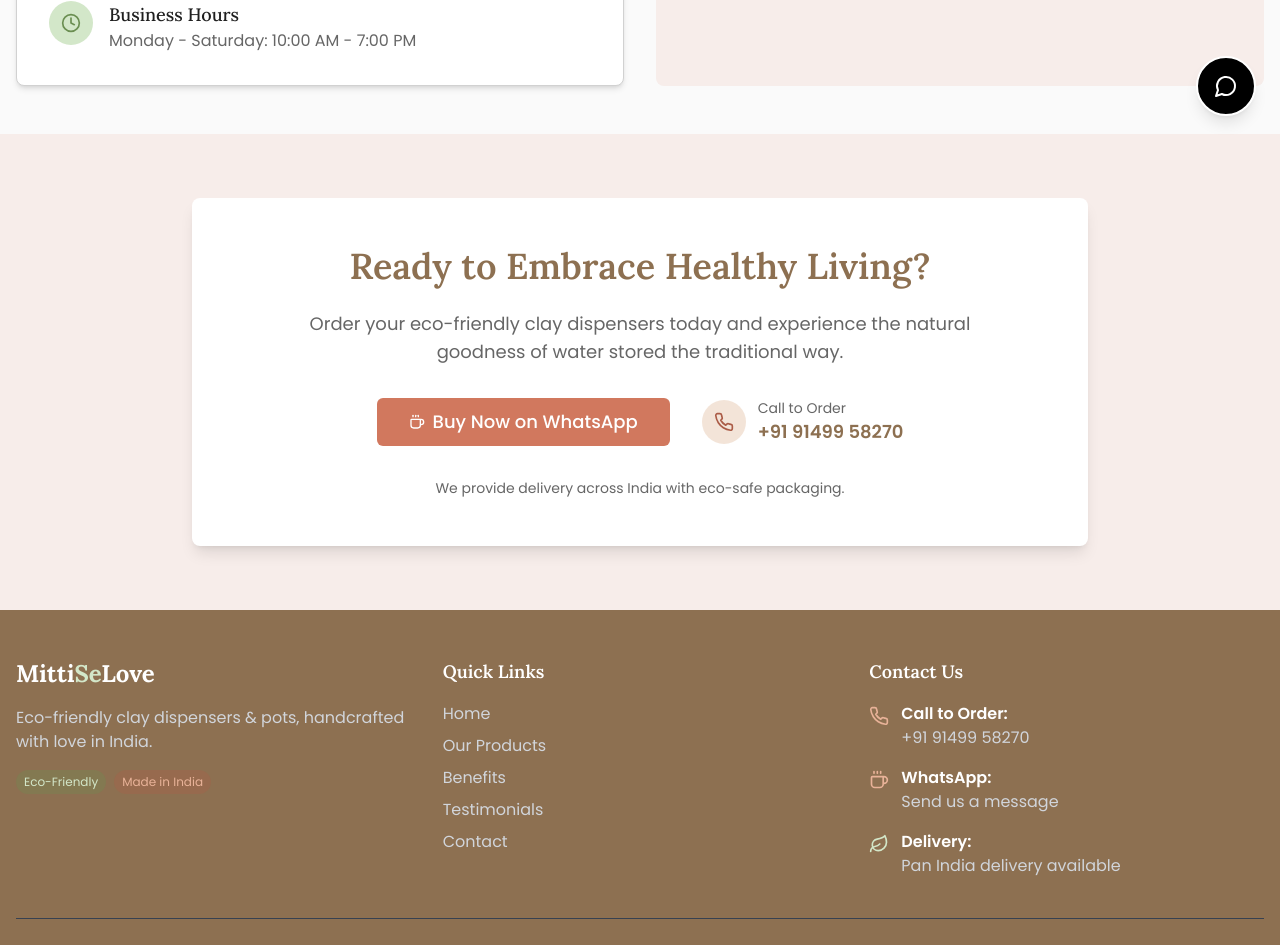
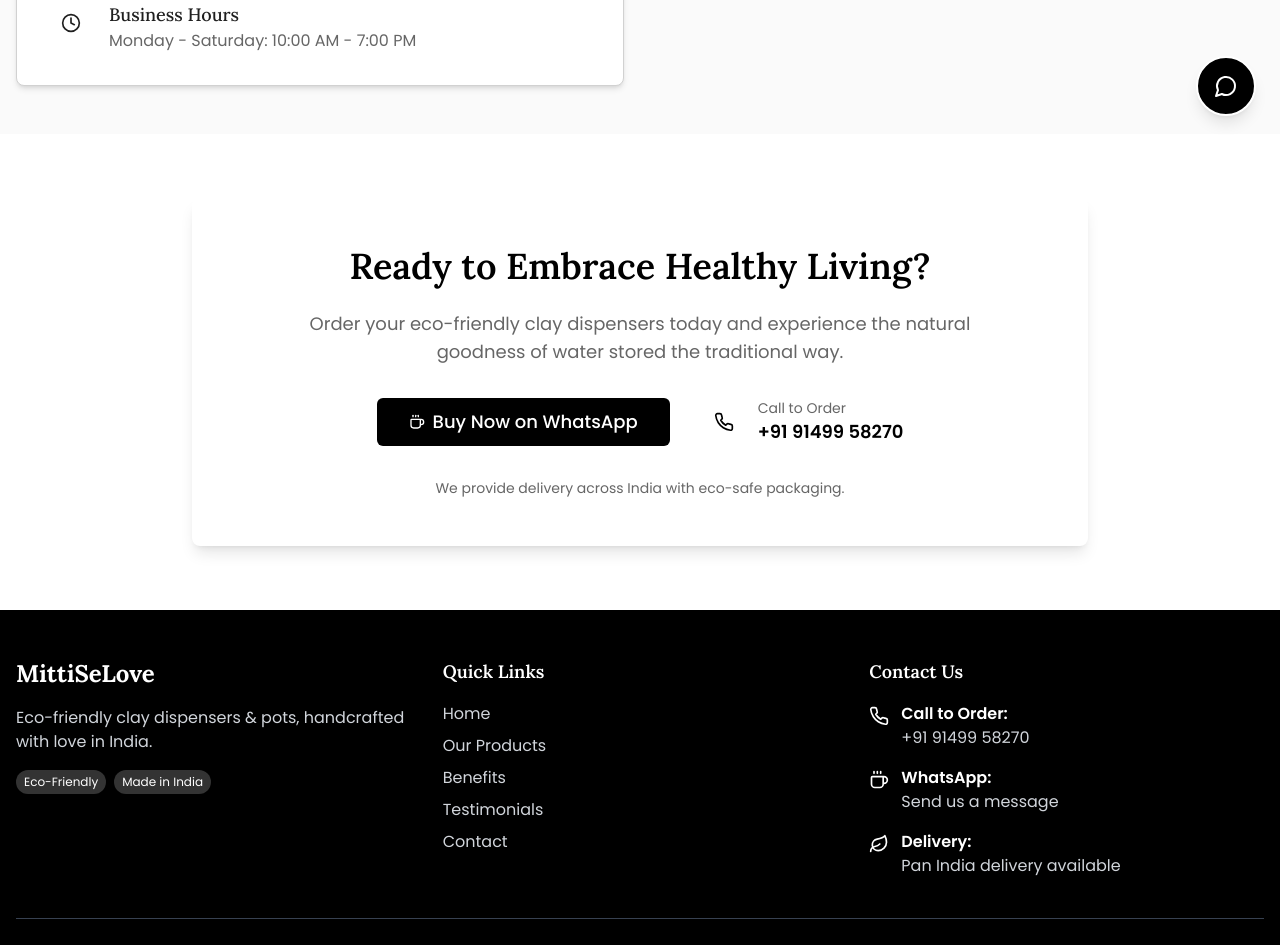
Before and after one commit to sehgal000111/mitti-love-website, a React (Vite) app: page /contact in a window 1280 px wide. Shown: the part 660-1605 px from the top of the page. Built offline with nearby package versions, Linux system fonts and the light colour scheme.

Commit message:
Refactor: Implement B&W theme
Removed all colors except black and white, and implemented a sketchy theme.

```diff
--- a/src/App.css
+++ b/src/App.css
@@ -1,3 +1,4 @@
+
 
 #root {
   max-width: 1280px;
--- a/src/components/ContactCTA.tsx
+++ b/src/components/ContactCTA.tsx
@@ -5,17 +5,17 @@ import { Phone, Coffee } from "lucide-react";
 
 const ContactCTA = () => {
   return (
-    <section id="contact" className="page-section bg-terracotta/10">
+    <section id="contact" className="page-section bg-sketch-light">
       <div className="container mx-auto px-4">
         <div className="bg-white rounded-lg shadow-lg p-8 md:p-12 max-w-4xl mx-auto text-center">
-          <h2 className="text-3xl md:text-4xl font-semibold mb-6 text-earth-dark">Ready to Embrace Healthy Living?</h2>
+          <h2 className="text-3xl md:text-4xl font-semibold mb-6 text-sketch-dark">Ready to Embrace Healthy Living?</h2>
           <p className="text-lg text-muted-foreground mb-8 max-w-2xl mx-auto">
             Order your eco-friendly clay dispensers today and experience the natural goodness of water stored the traditional way.
           </p>
 
           <div className="flex flex-col md:flex-row items-center justify-center gap-4 md:gap-8">
             <Button
-              className="bg-terracotta hover:bg-terracotta-dark text-white flex items-center gap-2 py-6 px-8 text-lg w-full md:w-auto"
+              className="bg-sketch-dark hover:bg-black text-white flex items-center gap-2 py-6 px-8 text-lg w-full md:w-auto"
               asChild
             >
               <a href="https://wa.me/919149958270" target="_blank" rel="noreferrer">
@@ -25,12 +25,12 @@ const ContactCTA = () => {
             </Button>
 
             <div className="flex items-center gap-3">
-              <div className="bg-clay-light/50 p-3 rounded-full">
-                <Phone className="h-5 w-5 text-terracotta-dark" />
+              <div className="bg-sketch-light p-3 rounded-full">
+                <Phone className="h-5 w-5 text-sketch-dark" />
               </div>
               <div className="text-left">
                 <p className="text-sm text-muted-foreground">Call to Order</p>
-                <a href="tel:9149958270" className="text-lg font-semibold text-earth-dark hover:text-terracotta-dark transition-colors">
+                <a href="tel:9149958270" className="text-lg font-semibold text-sketch-dark hover:text-black transition-colors">
                   +91 91499 58270
                 </a>
               </div>
--- a/src/components/FloatingWhatsApp.tsx
+++ b/src/components/FloatingWhatsApp.tsx
@@ -8,7 +8,7 @@ const FloatingWhatsApp = () => {
       href="https://wa.me/919149958270"
       target="_blank"
       rel="noreferrer"
-      className="floating-whatsapp fixed bottom-6 right-6 bg-green-500 hover:bg-green-600 text-white p-4 rounded-full shadow-lg z-50 transition-transform hover:scale-110"
+      className="floating-whatsapp fixed bottom-6 right-6 bg-sketch-dark hover:bg-black text-white p-4 rounded-full shadow-lg z-50 transition-transform hover:scale-110"
       aria-label="Contact us on WhatsApp"
     >
       <MessageCircle className="h-6 w-6" />
--- a/src/components/Footer.tsx
+++ b/src/components/Footer.tsx
@@ -4,20 +4,20 @@ import { Phone, Coffee, Leaf } from "lucide-react";
 
 const Footer = () => {
   return (
-    <footer className="bg-earth-dark text-white">
+    <footer className="bg-sketch-dark text-white">
       <div className="container mx-auto px-4 py-12">
         <div className="grid grid-cols-1 md:grid-cols-3 gap-8">
           {/* Company Info */}
           <div>
             <h3 className="text-2xl font-lora font-bold mb-4">
-              Mitti<span className="text-eco-light">Se</span>Love
+              Mitti<span className="text-white">Se</span>Love
             </h3>
             <p className="mb-4 text-gray-300">
               Eco-friendly clay dispensers & pots, handcrafted with love in India.
             </p>
             <div className="flex gap-2">
-              <span className="bg-eco-dark/30 text-eco-light text-xs py-1 px-2 rounded-full">Eco-Friendly</span>
-              <span className="bg-terracotta-dark/30 text-terracotta-light text-xs py-1 px-2 rounded-full">Made in India</span>
+              <span className="bg-white/20 text-white text-xs py-1 px-2 rounded-full">Eco-Friendly</span>
+              <span className="bg-white/20 text-white text-xs py-1 px-2 rounded-full">Made in India</span>
             </div>
           </div>
 
@@ -48,7 +48,7 @@ const Footer = () => {
             <h3 className="text-lg font-semibold mb-4">Contact Us</h3>
             <div className="space-y-4">
               <div className="flex items-start gap-3">
-                <Phone className="h-5 w-5 mt-1 text-terracotta-light" />
+                <Phone className="h-5 w-5 mt-1 text-white" />
                 <div>
                   <p className="font-semibold">Call to Order:</p>
                   <a href="tel:9149958270" className="text-gray-300 hover:text-white transition-colors">
@@ -57,7 +57,7 @@ const Footer = () => {
                 </div>
               </div>
               <div className="flex items-start gap-3">
-                <Coffee className="h-5 w-5 mt-1 text-terracotta-light" />
+                <Coffee className="h-5 w-5 mt-1 text-white" />
                 <div>
                   <p className="font-semibold">WhatsApp:</p>
                   <a
@@ -71,7 +71,7 @@ const Footer = () => {
                 </div>
               </div>
               <div className="flex items-start gap-3">
-                <Leaf className="h-5 w-5 mt-1 text-eco-light" />
+                <Leaf className="h-5 w-5 mt-1 text-white" />
                 <div>
                   <p className="font-semibold">Delivery:</p>
                   <p className="text-gray-300">Pan India delivery available</p>
--- a/src/components/ProductShowcase.tsx
+++ b/src/components/ProductShowcase.tsx
@@ -52,7 +52,7 @@ const ProductShowcase = () => {
               </div>
               <div className="flex gap-2">
                 <Button
-                  className="w-full bg-sketch-dark hover:bg-sketch-accent text-white mt-2 sketch-button"
+                  className="w-full bg-sketch-dark hover:bg-black text-white mt-2 sketch-button"
                   asChild
                 >
                   <a href={`https://wa.me/919149958270?text=I'm interested in the ${product.size} Clay Water Dispenser for ₹${product.price}`} target="_blank" rel="noreferrer">
--- a/src/components/Testimonials.tsx
+++ b/src/components/Testimonials.tsx
@@ -44,7 +44,7 @@ const Testimonials = () => {
               {[...Array(5)].map((_, i) => (
                 <svg
                   key={i}
-                  className={`w-5 h-5 ${i < testimonial.rating ? 'text-yellow-500' : 'text-gray-300'}`}
+                  className={`w-5 h-5 ${i < testimonial.rating ? 'text-black' : 'text-gray-300'}`}
                   fill="currentColor"
                   viewBox="0 0 20 20"
                 >
@@ -56,7 +56,7 @@ const Testimonials = () => {
             <p className="text-muted-foreground italic mb-4">"{testimonial.comment}"</p>
 
             <div className="flex justify-between items-center">
-              <span className="font-semibold text-earth-dark">{testimonial.name}</span>
+              <span className="font-semibold text-sketch-dark">{testimonial.name}</span>
               <span className="text-sm text-muted-foreground">{testimonial.location}</span>
             </div>
           </div>
--- a/src/index.css
+++ b/src/index.css
@@ -28,7 +28,7 @@
     --accent: 0 0% 86%;
     --accent-foreground: 0 0% 12%;
 
-    --destructive: 0 84.2% 60.2%;
+    --destructive: 0 0% 30%;
     --destructive-foreground: 0 0% 98%;
 
     --border: 0 0% 82%;
@@ -56,7 +56,7 @@
 }
 
 .eco-badge {
-  @apply bg-sketch-light text-sketch-dark border border-sketch-dark;
+  @apply bg-white text-sketch-dark border border-sketch-dark;
 }
 
 .india-badge {
--- a/tailwind.config.ts
+++ b/tailwind.config.ts
@@ -1,3 +1,4 @@
+
 import type { Config } from "tailwindcss";
 
 export default {
@@ -52,33 +53,12 @@ export default {
 					DEFAULT: 'hsl(var(--card))',
 					foreground: 'hsl(var(--card-foreground))'
 				},
-				// New sketchy theme colors
+				// Simplified sketch theme colors - black & white only
 				sketch: {
-					light: '#F6F6F7',
+					light: '#FFFFFF',
 					DEFAULT: '#333333',
 					dark: '#000000',
 					accent: '#555555'
-				},
-				// Keep terracotta, clay, earth, eco colors for backward compatibility
-				terracotta: {
-					light: '#E8B298',
-					DEFAULT: '#D1785E',
-					dark: '#AB5C47'
-				},
-				clay: {
-					light: '#E7C9B1',
-					DEFAULT: '#C9A28A',
-					dark: '#A88267'
-				},
-				earth: {
-					light: '#E6D2BE',
-					DEFAULT: '#C7A37E',
-					dark: '#8D7051'
-				},
-				eco: {
-					light: '#D3E7C9',
-					DEFAULT: '#94B27A',
-					dark: '#6A8E51'
 				}
 			},
 			fontFamily: {
```
Also changed, not shown: src/components/BenefitsSection.tsx (+7 -7 lines), src/components/Hero.tsx (+5 -5 lines), src/components/MadeInIndia.tsx (+11 -11 lines).
